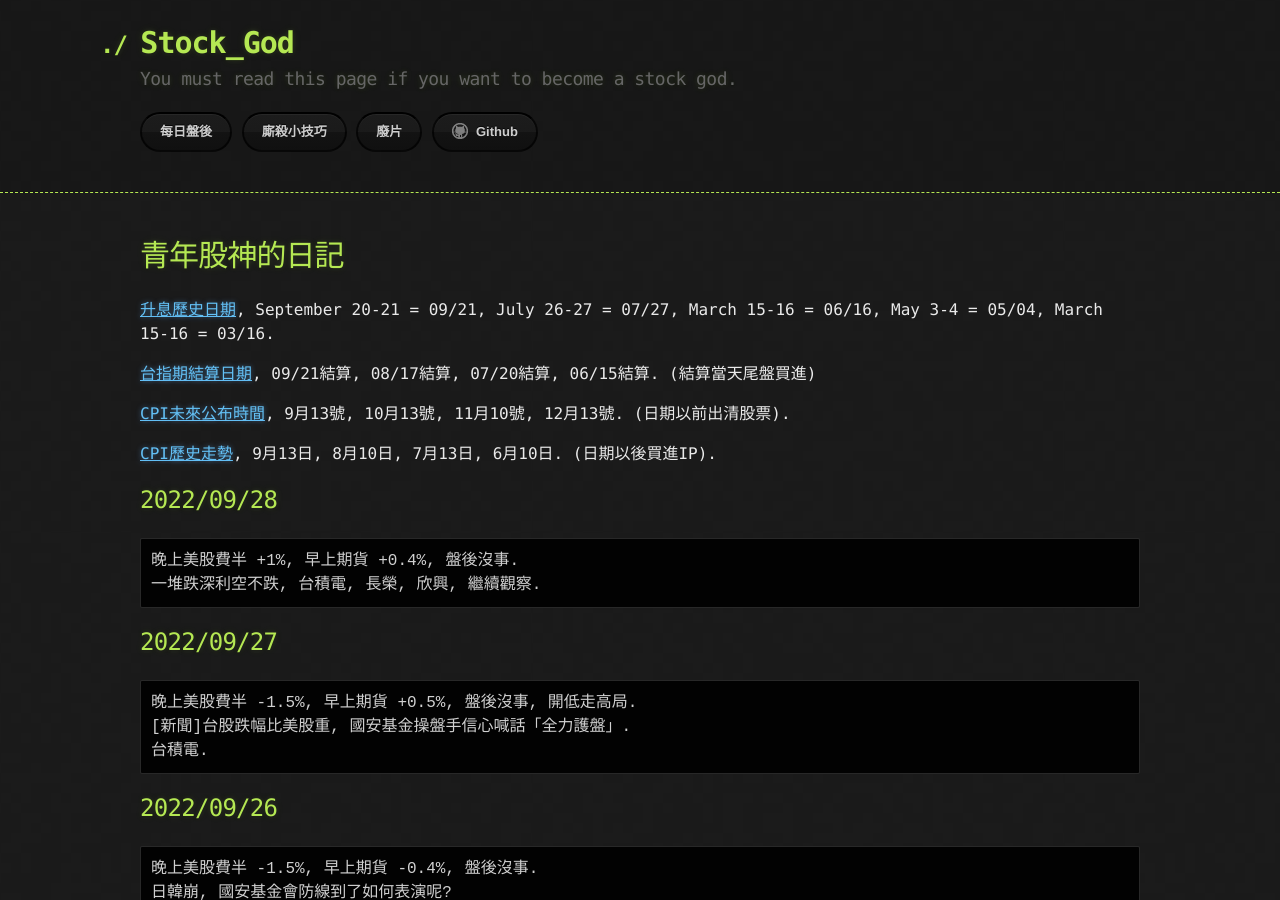
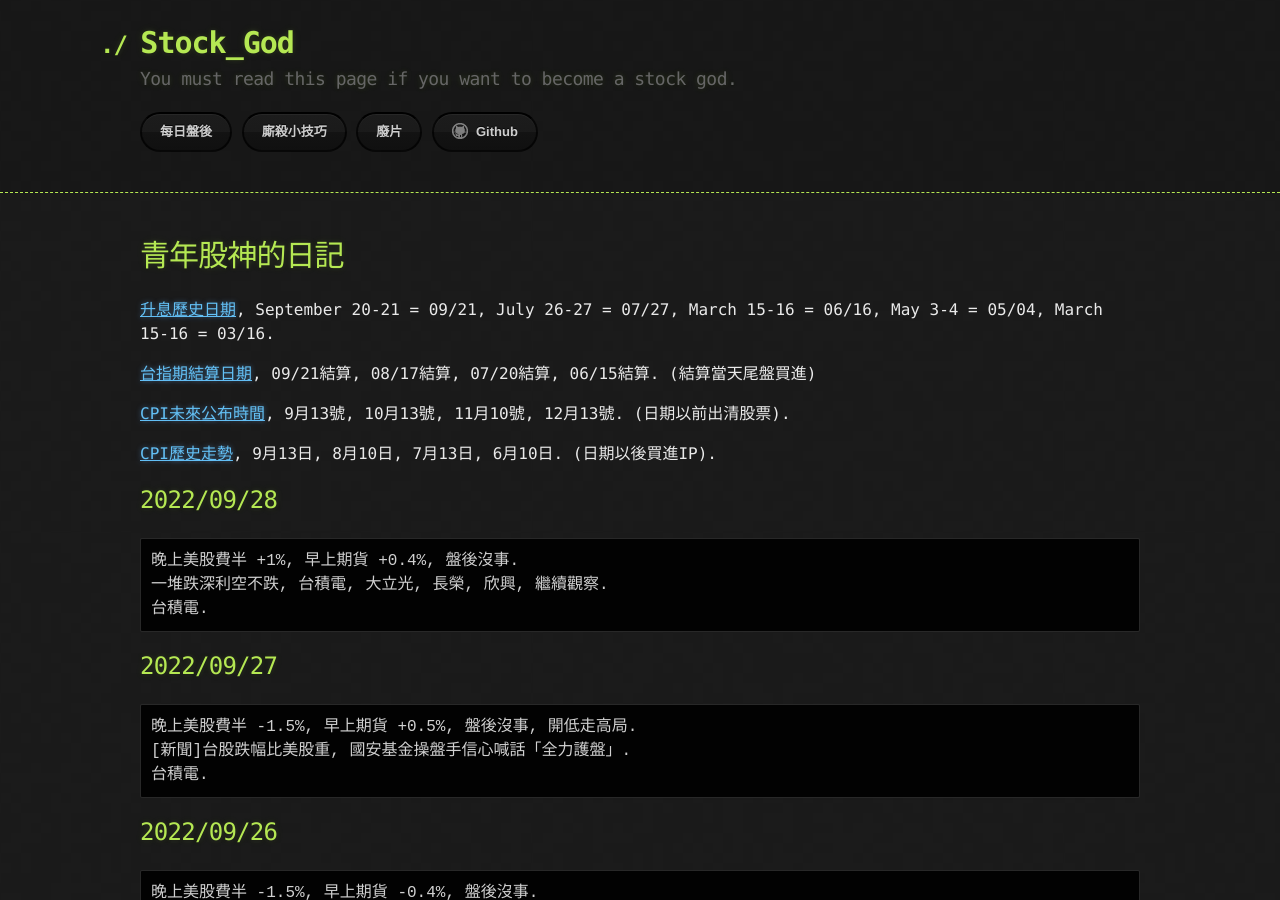
Before and after one commit to lepg5487/Stock_God, a Jekyll site: the page built from index.md, in a window 1280 px wide and 900 px high. Built offline with Jekyll 4.4.1, drawn with Linux system fonts in a browser that asks for light colours; our own code applies the rules of GitHub Pages for plain Markdown files.

Commit message:
Update index.md

````diff
--- a/index.md
+++ b/index.md
@@ -15,7 +15,8 @@ layout: testlayouts
 ## 2022/09/28
 ```
 晚上美股費半 +1%, 早上期貨 +0.4%, 盤後沒事.
-一堆跌深利空不跌, 台積電, 長榮, 欣興, 繼續觀察.
+一堆跌深利空不跌, 台積電, 大立光, 長榮, 欣興, 繼續觀察.
+台積電.
 ```
 
 ## 2022/09/27
````
